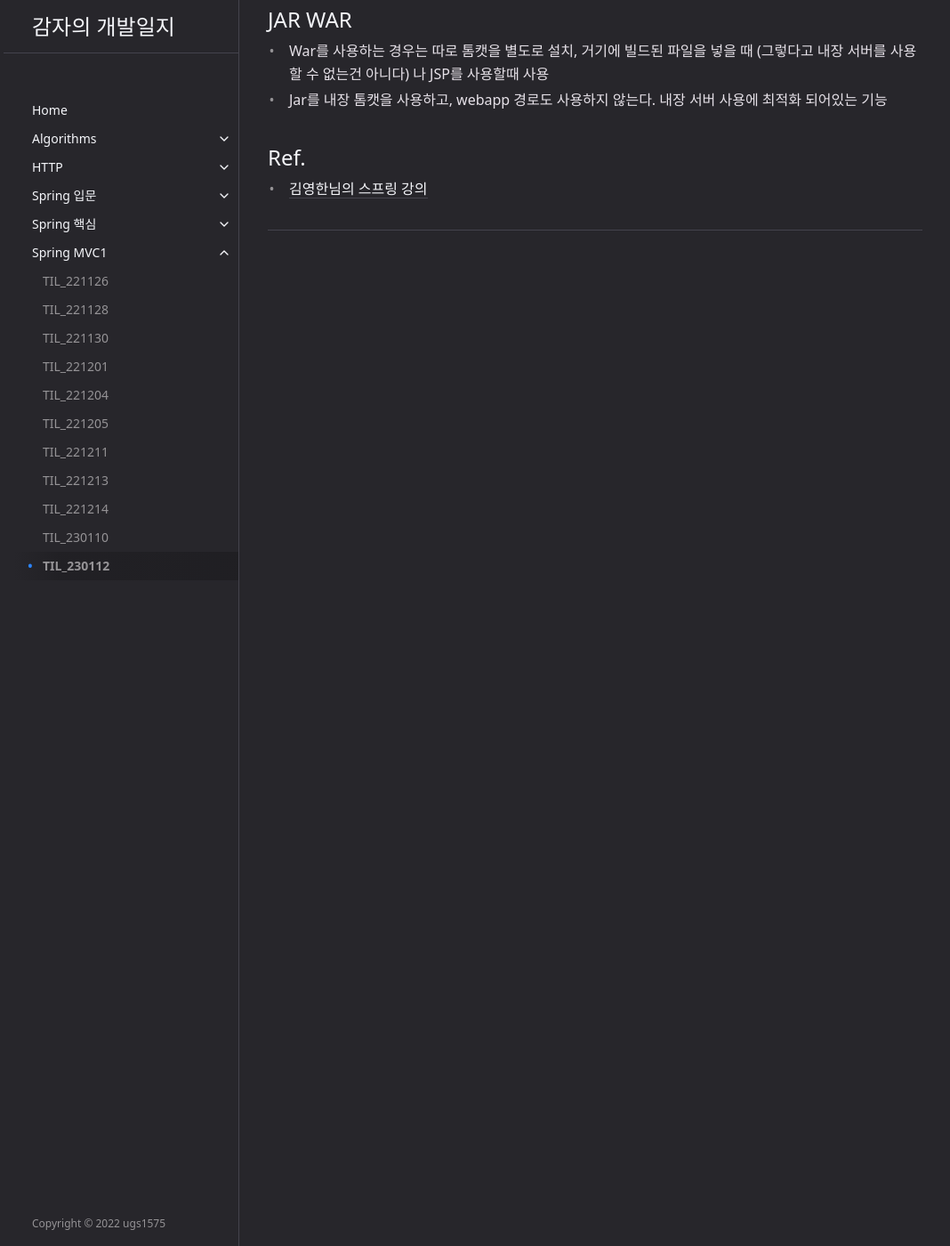
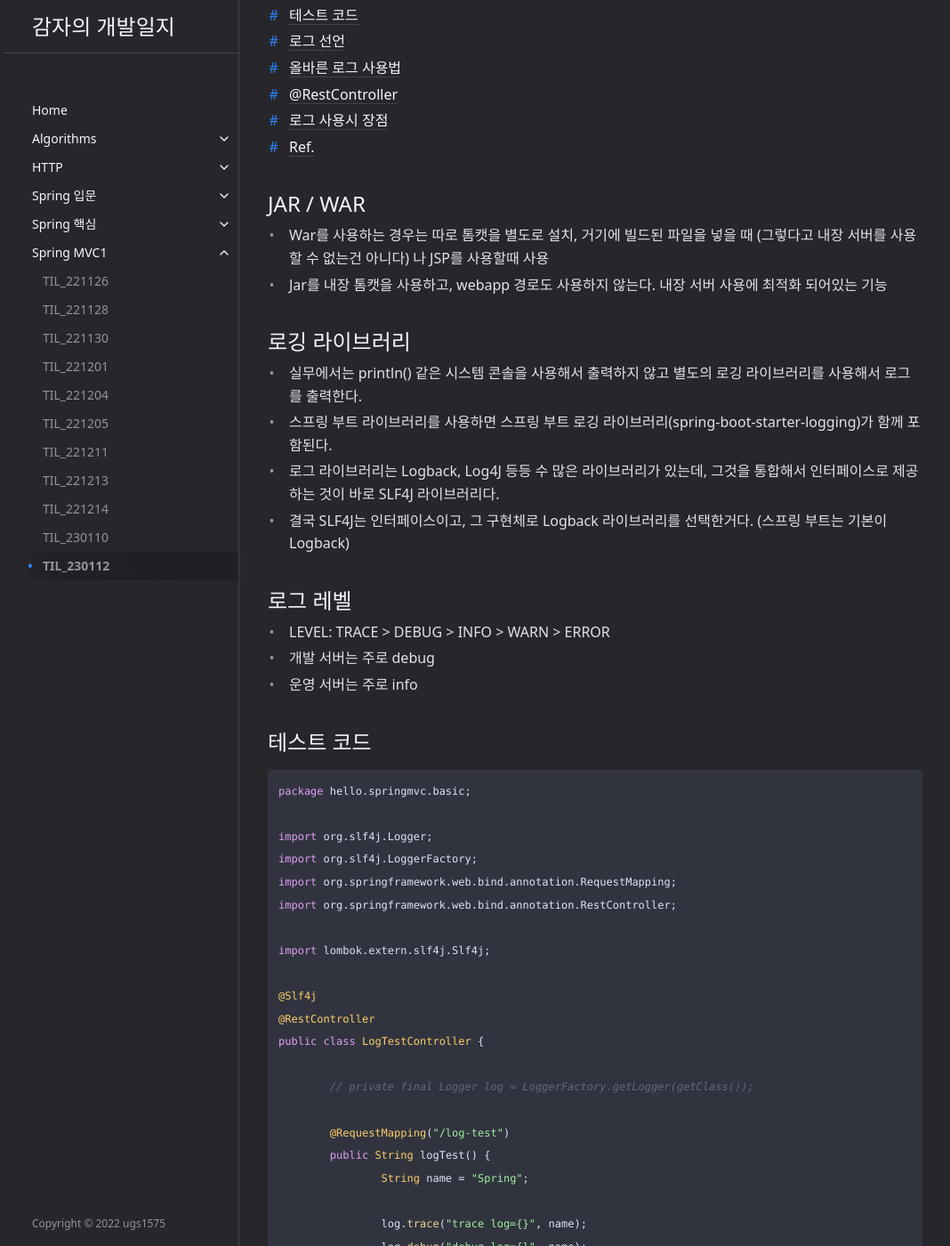
Before and after one commit to ugs1575/ugs1575.github.io, a Jekyll site: the page built from docs/spring_mvc1/til_230112.md, in a window 1280 px wide and 1400 px high, scrolled down 270 px. Shown: the whole window at 89% size, without its empty margins (103-1171 px from the left). Built offline with Jekyll 4.4.1, drawn with Linux system fonts in a browser that asks for light colours; some of the changed text lies outside the part shown.

Commit message:
til_230112 내용 추가

````diff
--- a/docs/spring_mvc1/til_230112.md
+++ b/docs/spring_mvc1/til_230112.md
@@ -17,9 +17,75 @@ last_modified_at: "23.01.12"
 {:toc}
 </details>
 
-## JAR WAR
+## JAR / WAR
 - War를 사용하는 경우는 따로 톰캣을 별도로 설치, 거기에 빌드된 파일을 넣을 때 (그렇다고 내장 서버를 사용할 수 없는건 아니다) 나 JSP를 사용할때 사용
 - Jar를 내장 톰캣을 사용하고, webapp 경로도 사용하지 않는다. 내장 서버 사용에 최적화 되어있는 기능
 
+## 로깅 라이브러리
+- 실무에서는 println() 같은 시스템 콘솔을 사용해서 출력하지 않고 별도의 로깅 라이브러리를 사용해서 로그를 출력한다.
+- 스프링 부트 라이브러리를 사용하면 스프링 부트 로깅 라이브러리(spring-boot-starter-logging)가 함께 포함된다.
+- 로그 라이브러리는 Logback, Log4J 등등 수 많은 라이브러리가 있는데, 그것을 통합해서 인터페이스로 제공하는 것이 바로 SLF4J 라이브러리다.
+- 결국 SLF4J는 인터페이스이고, 그 구현체로 Logback 라이브러리를 선택한거다. (스프링 부트는 기본이 Logback)
+
+## 로그 레벨
+- LEVEL: TRACE > DEBUG > INFO > WARN > ERROR
+- 개발 서버는 주로 debug
+- 운영 서버는 주로 info
+
+## 테스트 코드
+```java
+package hello.springmvc.basic;
+
+import org.slf4j.Logger;
+import org.slf4j.LoggerFactory;
+import org.springframework.web.bind.annotation.RequestMapping;
+import org.springframework.web.bind.annotation.RestController;
+
+import lombok.extern.slf4j.Slf4j;
+
+@Slf4j
+@RestController
+public class LogTestController {
+
+	// private final Logger log = LoggerFactory.getLogger(getClass());
+
+	@RequestMapping("/log-test")
+	public String logTest() {
+		String name = "Spring";
+
+		log.trace("trace log={}", name);
+		log.debug("debug log={}", name);
+		log.info("info log={}", name);
+		log.warn("warn log={}", name);
+		log.error("error log={}", name);
+
+		return "ok";
+	}
+
+}
+```
+
+## 로그 선언
+- private Logger log = LoggerFactory.getLogger(getClass());
+- private static final Logger log = LoggerFactory.getLogger(Xxx.class)
+- @Slf4j : 롬복 사용 가능
+
+
+## 올바른 로그 사용법
+- log.debug("data="+data)
+  - 이렇게 해도 출력이 정상적으로 된다. 하지만 이 방법은 사용하지 않는 것이 좋다. 문자열을 붙이는 연산이 발생하기 때문에 불필요한 리소스가 사용된다.
+- log.debug("debug log={}", name)
+  - 이렇게는 단순히 메서드에 parameter를 넘기는 방식이므로 별도의 연산이 발생하지 않는다.
+
+
+## @RestController
+- @Controller 는 반환 값이 String 이면 뷰 이름으로 인식된다. 그래서 뷰를 찾고 뷰가 랜더링 된다.
+- @RestController 는 반환 값으로 뷰를 찾는 것이 아니라, HTTP 메시지 바디에 바로 입력한다. 그래서 String이 그대로 반환된다.
+
+## 로그 사용시 장점
+- System.out.println보다 성능이 좋고 로그 레벨을 상황에 맞게 조절할 수 있다. 또한 쓰레드 정보, 클래스 이름 같은 부가 정보를 함께 볼 수 있고, 출력 모양을 조정할 수 있다.
+
+
+
 ## Ref.
 - <a href="https://www.inflearn.com/course/%EC%8A%A4%ED%94%84%EB%A7%81-mvc-1/dashboard">김영한님의 스프링 강의</a>
````
